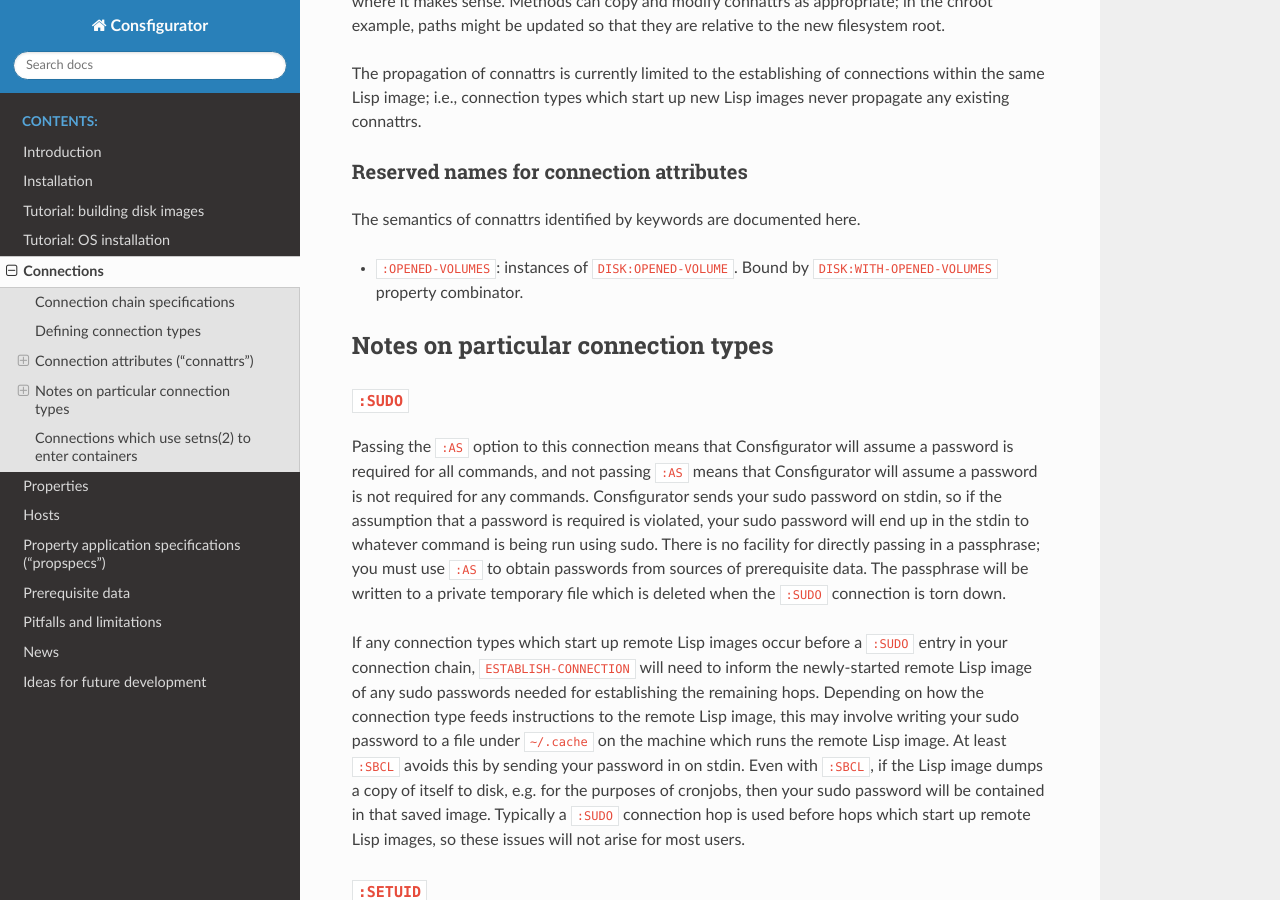
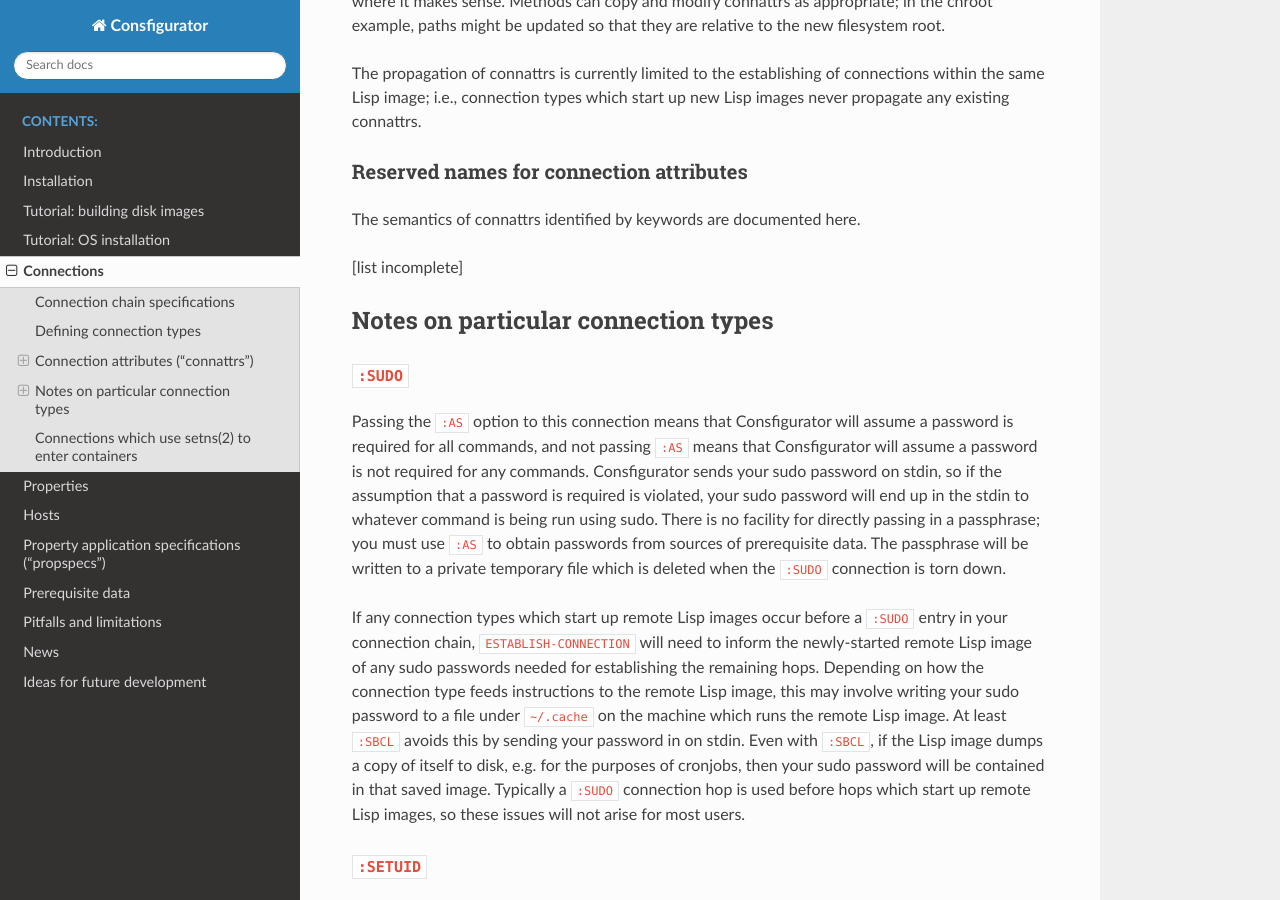
Before and after one commit to spwhitton/consfigurator, a Sphinx documentation site: the page built from doc/connections.rst, in a window 1280 px wide and 900 px high, scrolled down 1624 px. Built offline with Sphinx 7.4.7 and the Read the Docs theme 2.0.0, drawn with Linux system fonts in a browser that asks for light colours.

```diff
--- a/doc/connections.rst
+++ b/doc/connections.rst
@@ -81,8 +81,7 @@
 
 The semantics of connattrs identified by keywords are documented here.
 
-- ``:OPENED-VOLUMES``: instances of ``DISK:OPENED-VOLUME``.  Bound by
-  ``DISK:WITH-OPENED-VOLUMES`` property combinator.
+[list incomplete]
 
 Notes on particular connection types
 ------------------------------------
```
Also changed, not shown: 6 other files.
